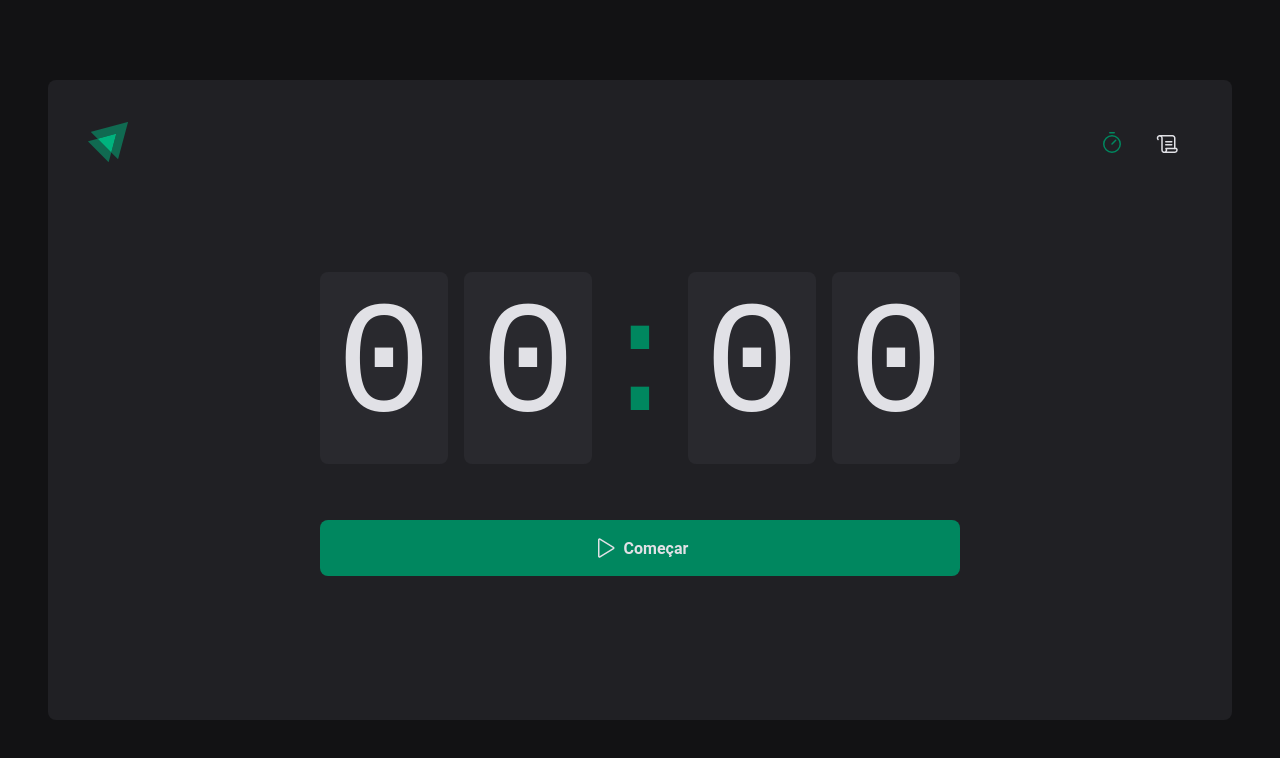
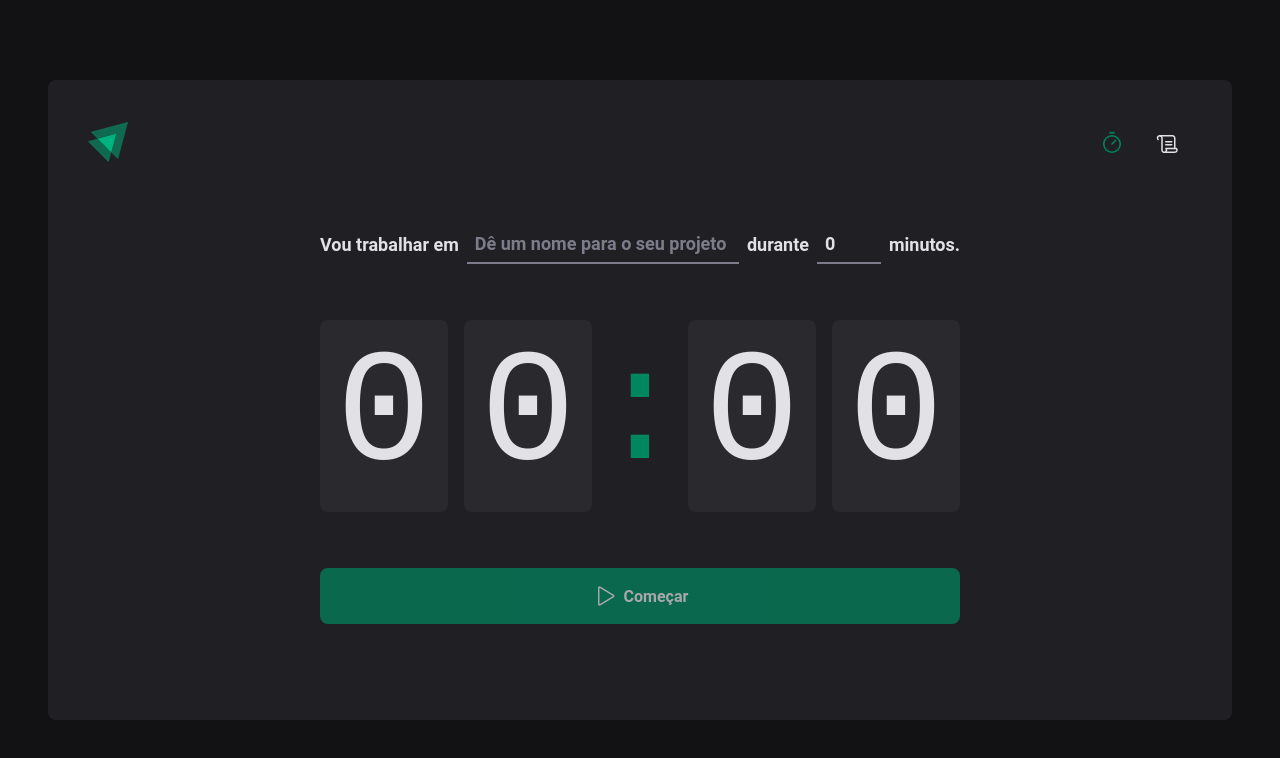
Before and after one commit to RodrigoSaantos/ignite-timer, a React app: page / in a window 1280 px wide. Shown: the top 758 px of the page. Built offline with nearby package versions, Linux system fonts and the light colour scheme; the HTML template or start-up script is replaced by a standard one.

Commit message:
Context in the form

```diff
--- a/src/pages/Home/components/Countdown/index.tsx
+++ b/src/pages/Home/components/Countdown/index.tsx
@@ -1,12 +1,16 @@
 import { differenceInSeconds } from 'date-fns'
-import { useContext, useEffect, useState } from 'react'
+import { useContext, useEffect } from 'react'
 import { CyclesContext } from '../..'
 import { CountdownContainer, Separator } from './styles'
 
 export function Countdown() {
-  const { activeCycle, activeCycleId, markCurrentCycleAsFinished } =
-    useContext(CyclesContext)
-  const [amountSecondsPassed, setAmountSecondsPassed] = useState(0)
+  const {
+    activeCycle,
+    activeCycleId,
+    markCurrentCycleAsFinished,
+    amountSecondsPassed,
+    setSecondsPassed,
+  } = useContext(CyclesContext)
 
   const totalSeconds = activeCycle ? activeCycle.minutesAmount * 60 : 0
 
@@ -23,10 +27,10 @@
         if (secondsDifference >= totalSeconds) {
           markCurrentCycleAsFinished()
 
-          setAmountSecondsPassed(totalSeconds)
+          setSecondsPassed(totalSeconds)
           clearInterval(interval)
         } else {
-          setAmountSecondsPassed(secondsDifference)
+          setSecondsPassed(secondsDifference)
         }
       }, 1000)
     }
@@ -34,7 +38,13 @@
     return () => {
       clearInterval(interval)
     }
-  }, [activeCycle, totalSeconds, activeCycleId, markCurrentCycleAsFinished])
+  }, [
+    activeCycle,
+    totalSeconds,
+    activeCycleId,
+    setSecondsPassed,
+    markCurrentCycleAsFinished,
+  ])
 
   const currentSeconds = activeCycle ? totalSeconds - amountSecondsPassed : 0
 
--- a/src/pages/Home/components/NewCycleForm/index.tsx
+++ b/src/pages/Home/components/NewCycleForm/index.tsx
@@ -1,26 +1,12 @@
 import { FormContainer, MinutesAmountInput, TaskInput } from './styles'
-import * as zod from 'zod'
-import { useForm } from 'react-hook-form'
-import { zodResolver } from '@hookform/resolvers/zod'
-
-const newCycleFormValidationSchema = zod.object({
-  task: zod.string().min(1, 'Informe a tarefa'),
-  minutesAmount: zod
-    .number()
-    .min(5, 'O ciclo precisa ser de no mínimo 5 minutos.')
-    .max(60, 'O ciclo precisa ser de no máximo 60 minutos.'),
-})
-
-type NewCycleFormData = zod.infer<typeof newCycleFormValidationSchema>
+import { useContext } from 'react'
+import { CyclesContext } from '../..'
+import { useFormContext } from 'react-hook-form'
 
 export function NewCycleForm() {
-  const { register, handleSubmit, watch, reset } = useForm<NewCycleFormData>({
-    resolver: zodResolver(newCycleFormValidationSchema),
-    defaultValues: {
-      task: '',
-      minutesAmount: 0,
-    },
-  })
+  const { activeCycle } = useContext(CyclesContext)
+  const { register } = useFormContext()
+
   return (
     <FormContainer>
       <label htmlFor="task">Vou trabalhar em</label>
--- a/src/pages/Home/index.tsx
+++ b/src/pages/Home/index.tsx
@@ -1,9 +1,8 @@
 import { HandPalm, Play } from 'phosphor-react'
-import { useForm } from 'react-hook-form'
+import { FormProvider, useForm } from 'react-hook-form'
 import { zodResolver } from '@hookform/resolvers/zod'
 import * as zod from 'zod'
-import { createContext, useEffect, useState } from 'react'
-import { differenceInSeconds } from 'date-fns'
+import { createContext, useState } from 'react'
 
 import {
   HomeContainer,
@@ -26,16 +25,43 @@
 interface CyclesContextType {
   activeCycle: Cycle | undefined
   activeCycleId: string | null
+  amountSecondsPassed: number
   markCurrentCycleAsFinished: () => void
+  setSecondsPassed: (seconds: number) => void
 }
 
 export const CyclesContext = createContext({} as CyclesContextType)
 
+const newCycleFormValidationSchema = zod.object({
+  task: zod.string().min(1, 'Informe a tarefa'),
+  minutesAmount: zod
+    .number()
+    .min(5, 'O ciclo precisa ser de no mínimo 5 minutos.')
+    .max(60, 'O ciclo precisa ser de no máximo 60 minutos.'),
+})
+
+type NewCycleFormData = zod.infer<typeof newCycleFormValidationSchema>
+
 export function Home() {
   const [cycles, setCycles] = useState<Cycle[]>([])
   const [activeCycleId, setActiveCycleId] = useState<string | null>(null)
+  const [amountSecondsPassed, setAmountSecondsPassed] = useState(0)
+
+  const newCycleForm = useForm<NewCycleFormData>({
+    resolver: zodResolver(newCycleFormValidationSchema),
+    defaultValues: {
+      task: '',
+      minutesAmount: 0,
+    },
+  })
+
+  const { handleSubmit, watch, reset } = newCycleForm
 
   const activeCycle = cycles.find((cycle) => cycle.id === activeCycleId)
+
+  function setSecondsPassed(seconds: number) {
+    setAmountSecondsPassed(seconds)
+  }
 
   function markCurrentCycleAsFinished() {
     setCycles((state) =>
@@ -49,22 +75,22 @@
     )
   }
 
-  // function handleCreateNewCycle(data: NewCycleFormData) {
-  //   const id = String(new Date().getTime())
+  function handleCreateNewCycle(data: NewCycleFormData) {
+    const id = String(new Date().getTime())
 
-  //   const newCycle: Cycle = {
-  //     id,
-  //     task: data.task,
-  //     minutesAmount: data.minutesAmount,
-  //     startDate: new Date(),
-  //   }
+    const newCycle: Cycle = {
+      id,
+      task: data.task,
+      minutesAmount: data.minutesAmount,
+      startDate: new Date(),
+    }
 
-  //   setCycles((state) => [...state, newCycle])
-  //   setActiveCycleId(id)
-  //   setAmountSecondsPassed(0)
+    setCycles((state) => [...state, newCycle])
+    setActiveCycleId(id)
+    setAmountSecondsPassed(0)
 
-  //   reset()
-  // }
+    reset()
+  }
 
   function handleInterruptCycle() {
     setCycles((state) =>
@@ -79,16 +105,24 @@
     setActiveCycleId(null)
   }
 
-  // const task = watch('task')
-  // const isSubmitDisable = !task
+  const task = watch('task')
+  const isSubmitDisable = !task
 
   return (
     <HomeContainer>
-      <form /* onSubmit={handleSubmit(handleCreateNewCycle)} */>
+      <form onSubmit={handleSubmit(handleCreateNewCycle)}>
         <CyclesContext.Provider
-          value={{ activeCycle, activeCycleId, markCurrentCycleAsFinished }}
+          value={{
+            activeCycle,
+            activeCycleId,
+            markCurrentCycleAsFinished,
+            amountSecondsPassed,
+            setSecondsPassed,
+          }}
         >
-          {/* <NewCycleForm /> */}
+          <FormProvider {...newCycleForm}>
+            <NewCycleForm />
+          </FormProvider>
           <Countdown />
         </CyclesContext.Provider>
 
@@ -98,7 +132,7 @@
             Interromper
           </StopCountdownButton>
         ) : (
-          <StartCountdownButton /* disabled={isSubmitDisable} */ type="submit">
+          <StartCountdownButton disabled={isSubmitDisable} type="submit">
             <Play size={24} />
             Começar
           </StartCountdownButton>
```
